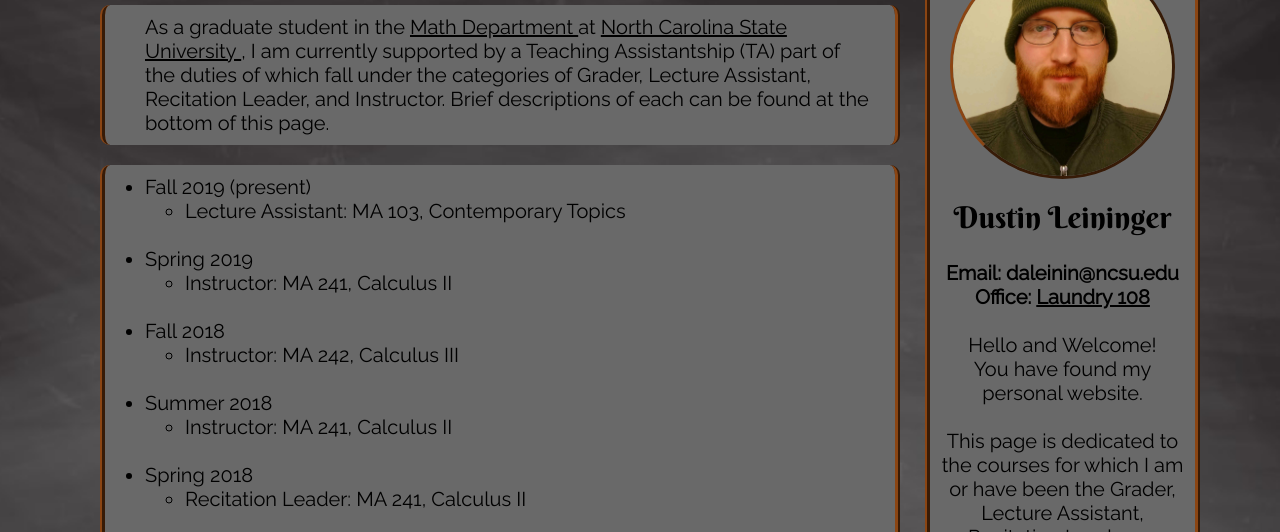
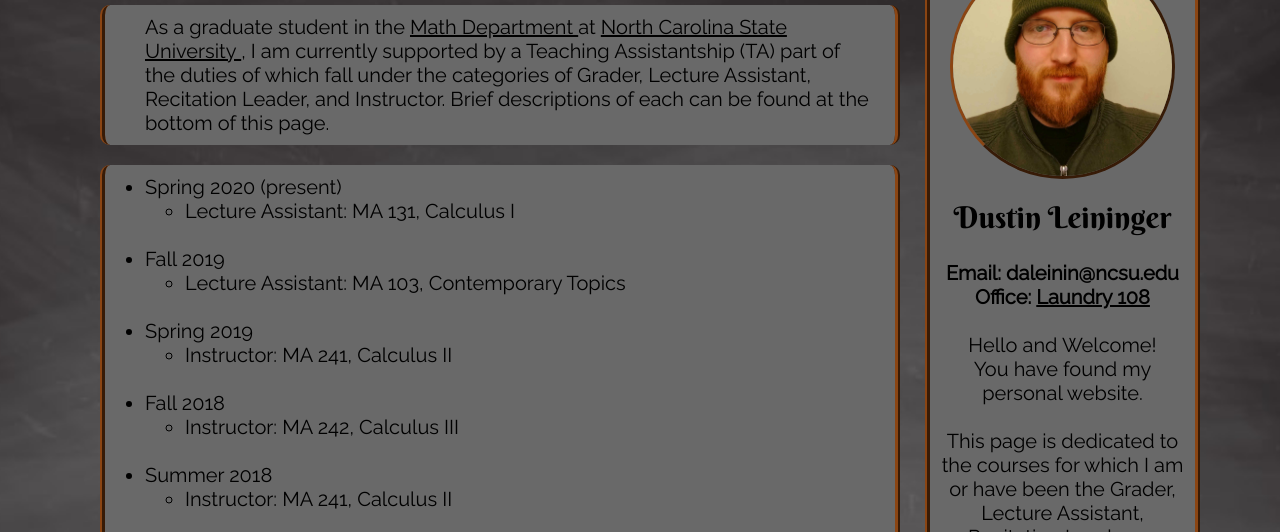
Before and after one commit to daleinin/daleinin.github.io, a plain HTML site: page daleinin_Teaching.html in a window 1280 px wide. Shown: the part 254-786 px from the top of the page. Drawn offline with Linux system fonts and the light colour scheme.

Commit message:
UPDATE TEACHING PAGE TO REFLECT THE NEW SEMESTER

```diff
--- a/daleinin_Teaching.html
+++ b/daleinin_Teaching.html
@@ -100,7 +100,13 @@
     <div>
       <ul class="hom_mainp">
 
-	<li> Fall 2019 (present) </li>
+	<li> Spring 2020 (present) </li>
+	<ul>
+	  <li> Lecture Assistant:<a href="http://catalog.ncsu.edu/undergraduate/coursedescriptions/ma/" target="blank" class="sidebar_link"> MA 131, Calculus I </a> </li>
+	</ul>
+	<br>
+
+	<li> Fall 2019 </li>
 	<ul>
 	  <li> Lecture Assistant:<a href="http://catalog.ncsu.edu/undergraduate/coursedescriptions/ma/" target="blank" class="sidebar_link"> MA 103, Contemporary Topics </a> </li>
 	</ul>
```
